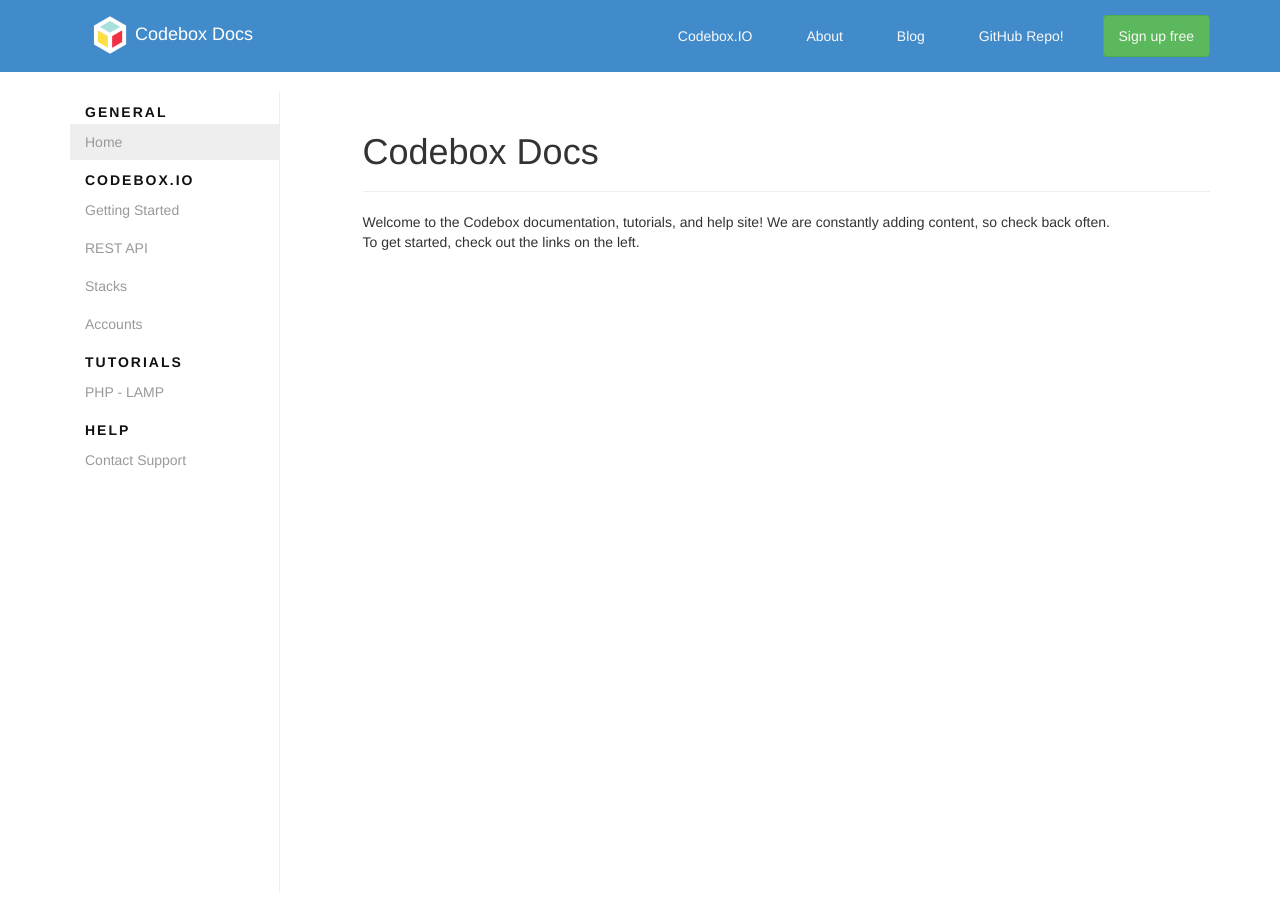
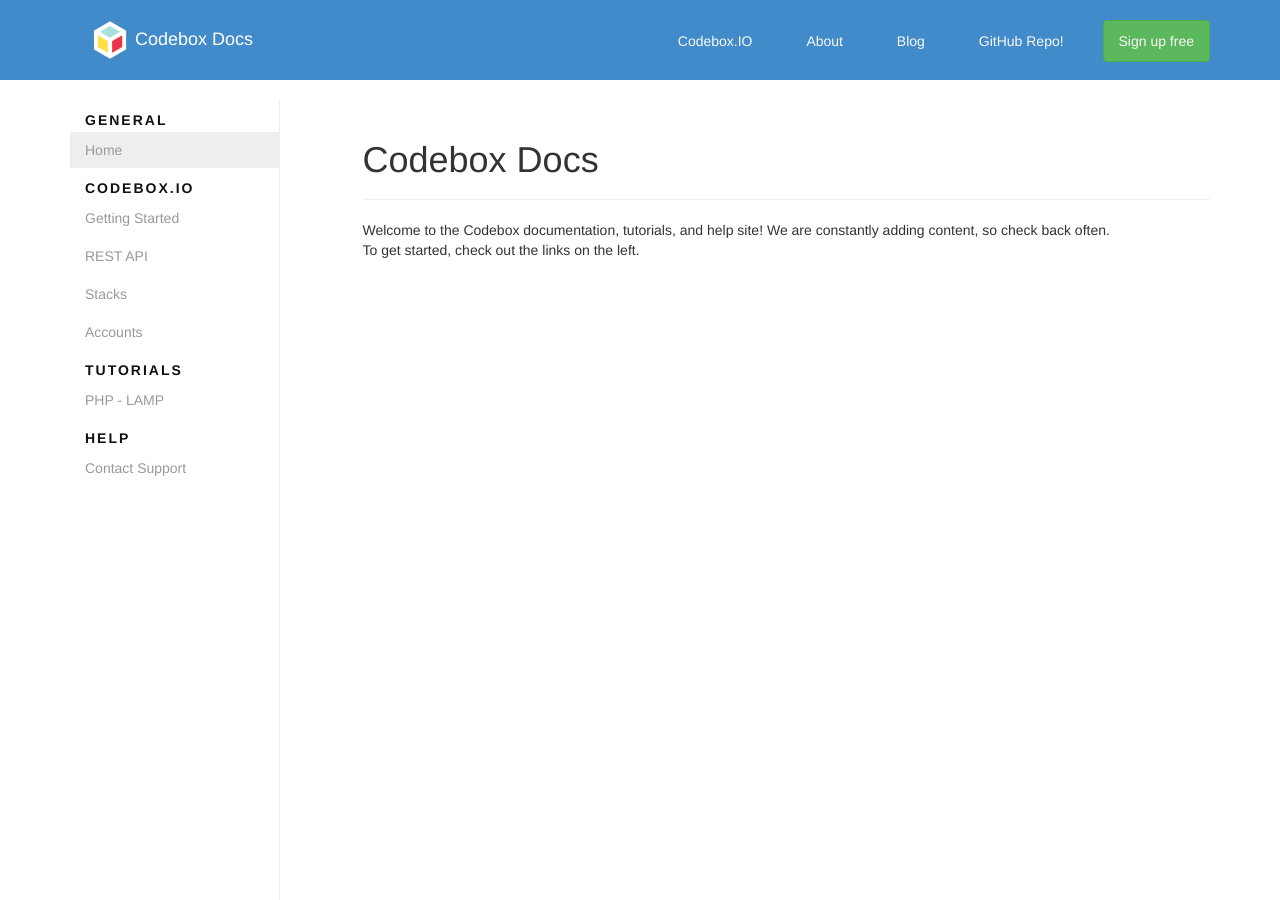
Before and after one commit to CodeboxIDE/codebox-docs, a Jekyll site: the page built from index.html, in a window 1280 px wide. Built offline with Jekyll 4.4.1, drawn with Linux system fonts in a browser that asks for light colours; nearby versions of some CDN libraries; Markdown is read by kramdown in place of the engine named in the settings.

Commit message:
Set header height to 80px
Same as codebox.io

```diff
--- a/assets/css/docs.css
+++ b/assets/css/docs.css
@@ -16,7 +16,8 @@
 }
 
 .navbar-inner {
-  padding: 5px 0;
+  padding: 10px 0;
+  height: 80px;
   background: #428bca;
   -webkit-box-shadow: none;
   -moz-box-shadow: none;
```
